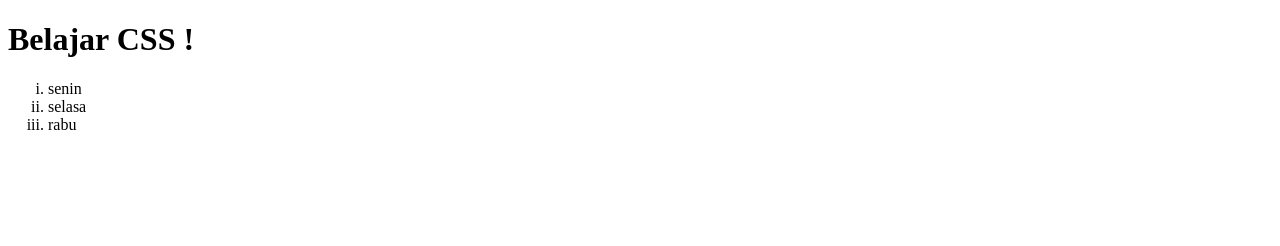
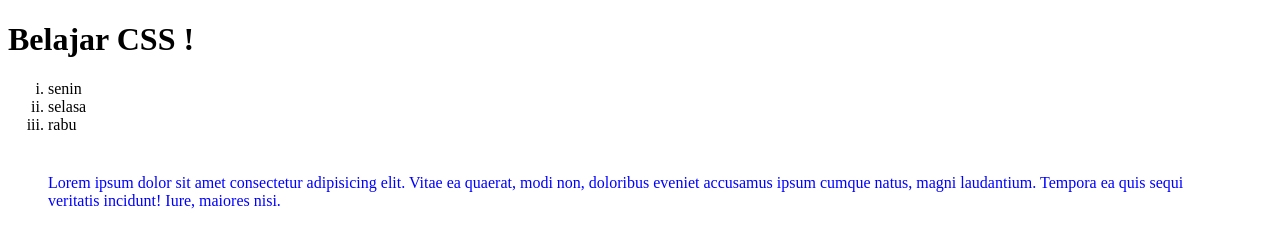
Before and after one commit to tiorzal/materi-batch5, a plain HTML site: page pertemuan-2/index.html in a window 1280 px wide. Drawn offline with Linux system fonts and the light colour scheme.

Commit message:
Pertemuan 2

```diff
--- a/pertemuan-2/index.html
+++ b/pertemuan-2/index.html
@@ -69,5 +69,7 @@
     <li>selasa</li>
     <li>rabu</li>
   </ol>
+
+  <p>Lorem ipsum dolor sit amet consectetur adipisicing elit. Vitae ea quaerat, modi non, doloribus eveniet accusamus ipsum cumque natus, magni laudantium. Tempora ea quis sequi veritatis incidunt! Iure, maiores nisi.</p>
 </body>
 </html>
--- a/pertemuan-2/style.css
+++ b/pertemuan-2/style.css
@@ -1,3 +1,4 @@
+
 .h2-style {
   color: red;
   font-size: 36px;
@@ -16,9 +17,10 @@
   color: pink;
 }
 
-/* p {
+p {
   color: blue;
-} */
+  margin: 40px;
+}
 
 .circle {
   width: 200px;
```
